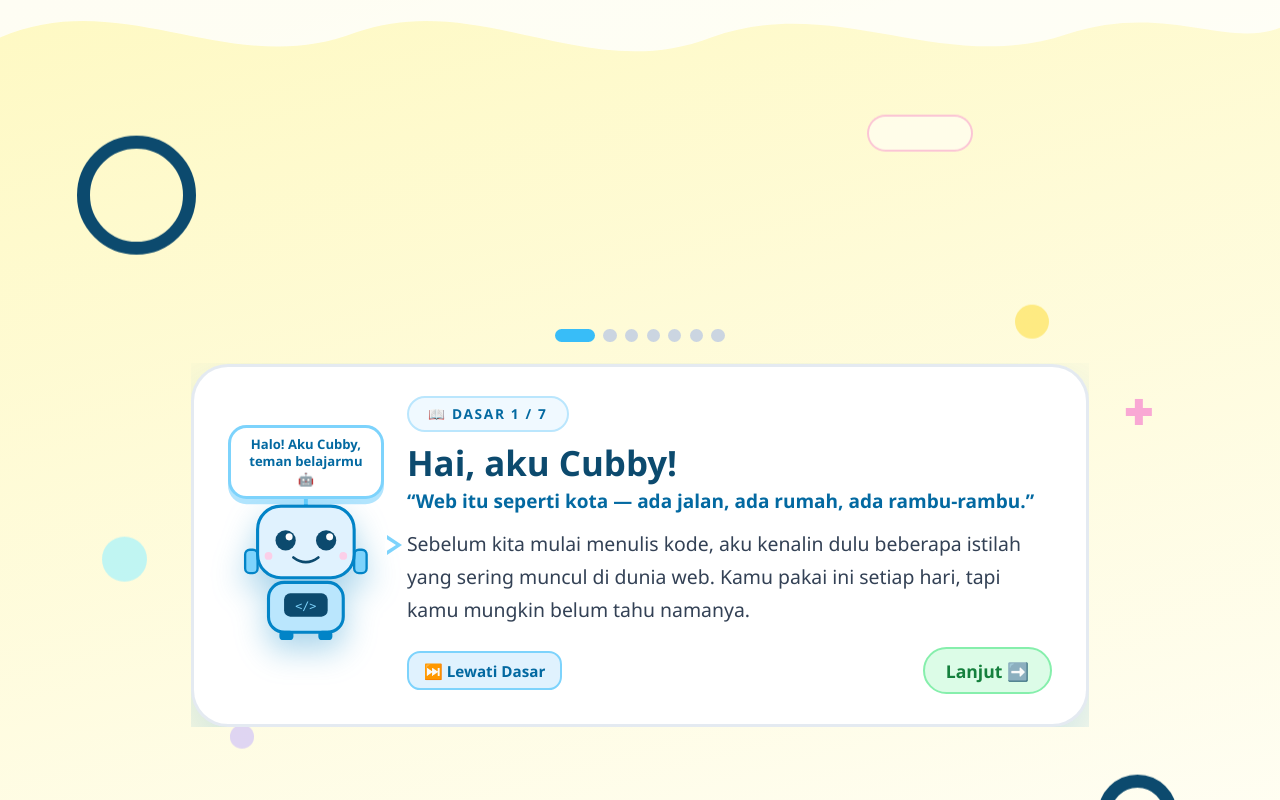
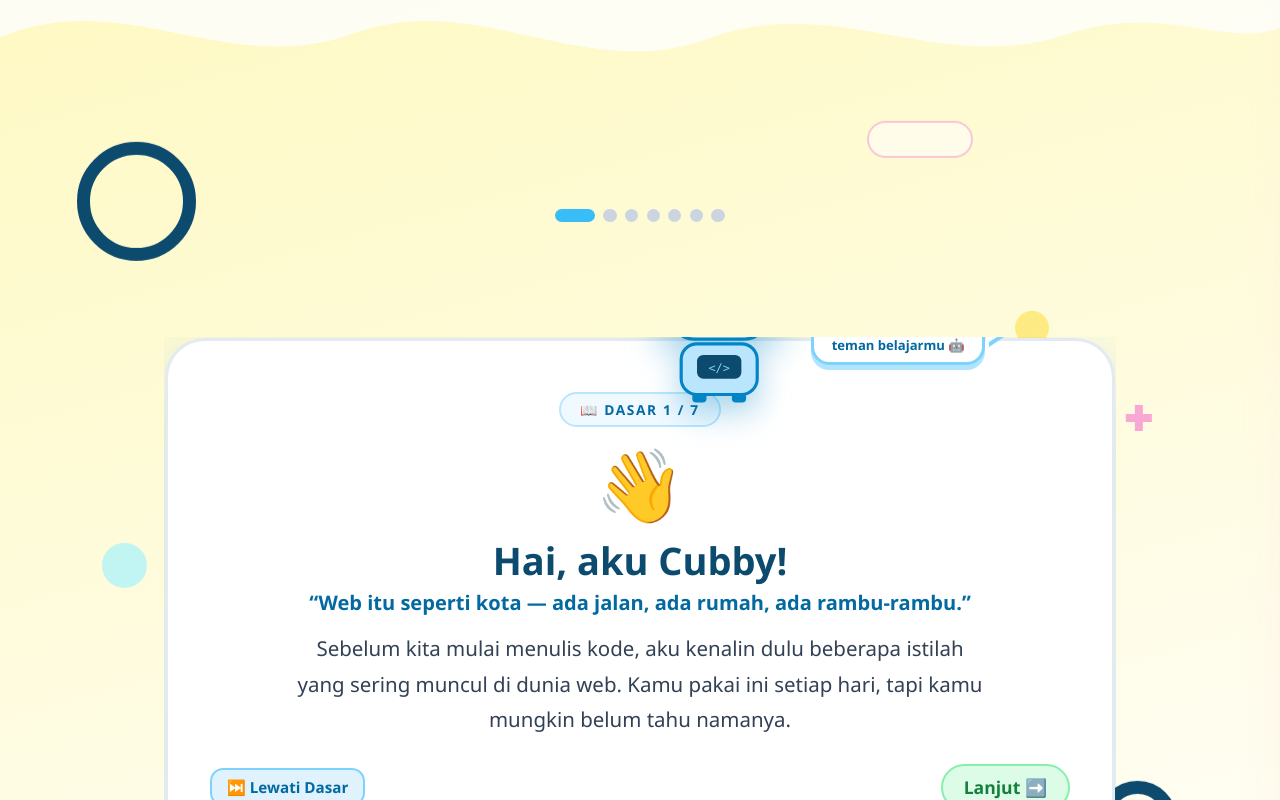
Before and after one commit to muhamadriziqmahardika4-bot/HTMLPedia, a React (Vite) app: page / in a window 1280 px wide. Both pictures are taken after a click on the button "🚀 MULAI — LANGSUNG GASS!". Shown: the top 800 px of the page. Built offline with nearby package versions, Linux system fonts and the light colour scheme.

Commit message:
feat: box onboarding diperbesar & ditengahkan, Cubby di luar di atas box, transisi candy splash->intro, tombol khusus Bab Dasar

```diff
--- a/src/App.jsx
+++ b/src/App.jsx
@@ -24,7 +24,11 @@ function Navbar() {
       <div className="nav-pills">
         <NavLink to="/" end onClick={playClick} className={({ isActive }) => `pill ${isActive ? "active" : ""}`}>Beranda</NavLink>
         <NavLink to="/tag" onClick={playClick} className={({ isActive }) => `pill ${isActive ? "active" : ""}`}>Tag</NavLink>
-        <NavLink to="/dasar" onClick={playClick} className={({ isActive }) => `pill ${isActive ? "active" : ""}`}>Dasar</NavLink>
+        <NavLink to="/dasar" onClick={playClick}
+          className="pill"
+          style={{ background: "linear-gradient(135deg,#fda4af,#f472b6)", border: "none", color: "#fff", boxShadow: "0 4px 0 #ec4899", fontWeight: 800 }}>
+          📚 Bab Dasar
+        </NavLink>
         <NavLink to="/kuis" onClick={playClick} className={({ isActive }) => `pill ${isActive ? "active" : ""}`}>Kuis</NavLink>
         <NavLink to="/sumber" onClick={playClick} className={({ isActive }) => `pill ${isActive ? "active" : ""}`}>📺 Sumber</NavLink>
         <NavLink to="/tentang" onClick={playClick} className={({ isActive }) => `pill ${isActive ? "active" : ""}`}>👨‍💻 Tentang</NavLink>
@@ -91,36 +95,56 @@ export default function App() {
     setTimeout(() => setStage("intro"), 1100);
   };
 
+  const babDasar = () => {
+    startBgm();
+    setStage("app");
+    setTimeout(() => navigate("/dasar"), 80);
+  };
+
   const introDone = (target) => {
     startBgm();           // musik belajar menyala begitu masuk aplikasi
     setStage("app");
     if (target === "dasar") setTimeout(() => navigate("/dasar"), 60);
   };
 
-  if (stage === "splash") {
-    return (
-      <div className="app splash-screen">
-        <FloatingShapes />
-        <Splash onStart={start} leaving={leaving} />
-      </div>
-    );
-  }
-
-  if (stage === "intro") {
-    return (
-      <div className="app" style={{ padding: 0, maxWidth: "none" }}>
-        <IntroBasics onDone={introDone} />
-      </div>
-    );
-  }
-
   return (
     <>
       <FloatingShapes />
-      <div className="app">
-        <Navbar />
-        <AnimatedRoutes />
-      </div>
+      <AnimatePresence mode="wait" initial={false}>
+      {stage === "splash" && (
+        <motion.div key="splash" exit={{ opacity: 0, clipPath: "inset(0 0 0 100%)", x: -140, scale: 0.92, filter: "blur(6px)", transition: { duration: 0.5, ease: [0.65, 0, 0.35, 1] } }}>
+          <div className="app splash-screen">
+            <FloatingShapes />
+            <Splash onStart={start} onBabDasar={babDasar} leaving={leaving} />
+          </div>
+        </motion.div>
+      )}
+
+      {stage === "intro" && (
+        <motion.div key="intro"
+          initial={{ opacity: 0, clipPath: "inset(0 100% 0 0)", x: 160, scale: 0.94 }}
+          animate={{ opacity: 1, clipPath: "inset(0 0% 0 0)", x: 0, scale: 1 }}
+          exit={{ opacity: 0, clipPath: "inset(0 0 0 100%)", x: -140, filter: "blur(6px)", transition: { duration: 0.45, ease: [0.65, 0, 0.35, 1] } }}
+          transition={{ type: "spring", stiffness: 210, damping: 26 }}
+          className="app" style={{ padding: 0, maxWidth: "none" }}
+        >
+          <CandySweep key="intro-sweep" />
+          <IntroBasics onDone={introDone} />
+        </motion.div>
+      )}
+
+      {stage === "app" && (
+        <motion.div key="app"
+          initial={{ opacity: 0, clipPath: "inset(0 100% 0 0)", x: 160, scale: 0.94 }}
+          animate={{ opacity: 1, clipPath: "inset(0 0% 0 0)", x: 0, scale: 1 }}
+          transition={{ type: "spring", stiffness: 210, damping: 26 }}
+          className="app app-root"
+        >
+          <Navbar />
+          <AnimatedRoutes />
+        </motion.div>
+      )}
+    </AnimatePresence>
     </>
   );
 }
--- a/src/pages/IntroBasics.jsx
+++ b/src/pages/IntroBasics.jsx
@@ -62,14 +62,7 @@ const SLIDES = [
   },
 ];
 
-const container = {
-  hidden: {},
-  show: { transition: { staggerChildren: 0.09, delayChildren: 0.05 } },
-};
-const item = {
-  hidden: { opacity: 0, y: 26, scale: 0.92, filter: "blur(6px)" },
-  show: { opacity: 1, y: 0, scale: 1, filter: "blur(0px)", transition: { type: "spring", stiffness: 260, damping: 22 } },
-};
+
 
 /* Dekorasi latar: bentuk-bentuk pastel melayang */
 const DECO = [
@@ -131,57 +124,70 @@ export default function IntroBasics({ onDone }) {
         {!isChoice ? (
           <motion.div
             key={step}
-            variants={container}
-            initial="hidden"
-            animate="show"
-            exit={{ opacity: 0, clipPath: "inset(0 0 0 100%)", x: -140, rotate: -2, transition: { type: "spring", stiffness: 240, damping: 28 } }}
-            style={{
-              position: "relative", zIndex: 2, maxWidth: 680, width: "100%", background: "#ffffff", borderRadius: 28,
-              border: "3px solid rgba(226,232,240,.9)", padding: "1.4rem 1.6rem", boxShadow: "0 22px 50px rgba(2,132,199,.22)",
-              clipPath: "inset(0 0% 0 0)", display: "flex", gap: "1.1rem", alignItems: "center", flexWrap: "wrap",
-            }}
+            initial={{ opacity: 0, clipPath: "inset(0 100% 0 0)", x: 150, rotate: 1.5 }}
+            animate={{ opacity: 1, clipPath: "inset(0 0% 0 0)", x: 0, rotate: 0 }}
+            exit={{ opacity: 0, clipPath: "inset(0 0 0 100%)", x: -130, rotate: -1.5 }}
+            transition={{ type: "spring", stiffness: 220, damping: 24 }}
+            style={{ position: "relative", width: "min(720px, 100%)", zIndex: 2, marginTop: "4.5rem" }}
           >
-            {/* Speech bubble + Cubby */}
-            <motion.div variants={item} style={{ position: "relative", flex: "0 0 auto", display: "flex", flexDirection: "column", alignItems: "center", gap: ".3rem" }}>
-              <div className="cubby-bubble" style={{ position: "static", transform: "none", width: 118, fontSize: ".62rem", marginBottom: "-.2rem" }}>{current.cubby}</div>
-              <Cubby size={118} />
+            {/* Cubby DI LUAR box, duduk di atasnya */}
+            <motion.div
+              initial={{ opacity: 0, y: -30, scale: 0.7 }}
+              animate={{ opacity: 1, y: 0, scale: 1 }}
+              transition={{ type: "spring", stiffness: 300, damping: 18, delay: 0.15 }}
+              style={{ position: "absolute", top: -64, left: "50%", transform: "translateX(-50%)", zIndex: 5, display: "flex", alignItems: "center", gap: ".6rem" }}
+            >
+              <Cubby size={120} />
+              <div className="cubby-bubble" style={{ position: "static", transform: "none", width: 132, fontSize: ".62rem" }}>{current.cubby}</div>
             </motion.div>
 
-            {/* Teks */}
-            <div style={{ flex: "1 1 260px", textAlign: "left" }}>
-              <motion.span variants={item} className="badge" style={{ display: "inline-block", background: "#f0f9ff", color: "#0369a1", border: "2px solid #bae6fd" }}>📖 DASAR {step + 1} / {SLIDES.length}</motion.span>
-              <motion.h1 variants={item} style={{ margin: ".35rem 0 .1rem", fontSize: "1.65rem", color: "#0c4a6e" }}>{current.title}</motion.h1>
-              <motion.p variants={item} style={{ color: "#0369a1", fontWeight: 800, margin: ".1rem 0 .6rem", fontSize: ".9rem" }}>“{current.analogi}”</motion.p>
-              <motion.p variants={item} style={{ color: "#334155", lineHeight: 1.7, margin: 0, fontSize: ".92rem" }}>{current.text}</motion.p>
+            {/* Box diperbesar & ditengahkan */}
+            <div style={{ background: "#ffffff", borderRadius: 30, border: "3px solid rgba(226,232,240,.9)", padding: "2.4rem 2rem 1.6rem", boxShadow: "0 26px 60px rgba(2,132,199,.25)", textAlign: "center" }}>
+              <span className="badge" style={{ display: "inline-block", background: "#f0f9ff", color: "#0369a1", border: "2px solid #bae6fd" }}>📖 DASAR {step + 1} / {SLIDES.length}</span>
+              <div style={{ fontSize: "3.4rem", margin: ".3rem 0 .1rem" }}>{current.emoji}</div>
+              <h1 style={{ margin: ".1rem 0 .1rem", fontSize: "1.8rem", color: "#0c4a6e" }}>{current.title}</h1>
+              <p style={{ color: "#0369a1", fontWeight: 800, margin: ".15rem 0 .7rem", fontSize: ".95rem" }}>“{current.analogi}”</p>
+              <p style={{ color: "#334155", lineHeight: 1.75, margin: "0 auto", fontSize: ".97rem", maxWidth: 520 }}>{current.text}</p>
 
-              <motion.div variants={item} style={{ display: "flex", justifyContent: "space-between", alignItems: "center", marginTop: "1rem", gap: ".5rem", flexWrap: "wrap" }}>
+              <div style={{ display: "flex", justifyContent: "space-between", alignItems: "center", marginTop: "1.2rem", gap: ".5rem", flexWrap: "wrap" }}>
                 <button className="btn" onClick={skipAll}>⏭️ Lewati Dasar</button>
                 <button className="done-btn" onClick={next}>{step === SLIDES.length - 1 ? "Selesai ➡️" : "Lanjut ➡️"}</button>
-              </motion.div>
+              </div>
             </div>
           </motion.div>
         ) : (
           <motion.div
             key="choice"
-            variants={container}
-            initial="hidden"
-            animate="show"
-            exit={{ opacity: 0, scale: 0.9, transition: { duration: 0.25 } }}
-            style={{ position: "relative", zIndex: 2, maxWidth: 620, width: "100%", background: "#fff", borderRadius: 28, border: "3px solid rgba(226,232,240,.9)", padding: "1.5rem 1.8rem", boxShadow: "0 22px 50px rgba(2,132,199,.25)", textAlign: "center" }}
+            initial={{ opacity: 0, clipPath: "inset(0 100% 0 0)", x: 150 }}
+            animate={{ opacity: 1, clipPath: "inset(0 0% 0 0)", x: 0 }}
+            exit={{ opacity: 0, scale: 0.92, transition: { duration: 0.25 } }}
+            transition={{ type: "spring", stiffness: 220, damping: 24 }}
+            style={{ position: "relative", width: "min(720px, 100%)", zIndex: 2, marginTop: "5rem" }}
           >
-            <motion.div variants={item} style={{ display: "flex", justifyContent: "center", marginBottom: ".2rem" }}><Cubby size={150} /></motion.div>
-            <motion.h1 variants={item} style={{ margin: ".2rem 0 .2rem", fontSize: "1.55rem", color: "#0c4a6e" }}>Kamu sudah paham dasarnya! 🎉</motion.h1>
-            <motion.p variants={item} style={{ color: "#64748b", margin: "0 0 1rem" }}>Domain, hosting, file, browser, editor, deploy — checklist kamu lengkap. Mau ke mana sekarang?</motion.p>
-            <motion.div variants={item} style={{ display: "flex", gap: ".7rem", justifyContent: "center", flexWrap: "wrap", marginBottom: ".6rem" }}>
-              <button className="done-btn" onClick={() => { celebrate(); onDone("home"); }}>🏠 Ke Beranda</button>
-              <button className="pill active" onClick={() => { celebrate(); onDone("dasar"); }}>📚 Pelajari Bab Dasar</button>
+            {/* Cubby duduk di atas box pilihan */}
+            <motion.div
+              initial={{ opacity: 0, y: -40, scale: 0.6, rotate: -6 }}
+              animate={{ opacity: 1, y: 0, scale: 1, rotate: 0 }}
+              transition={{ type: "spring", stiffness: 280, damping: 16, delay: 0.15 }}
+              style={{ position: "absolute", top: -72, left: "50%", transform: "translateX(-50%)", zIndex: 5 }}
+            >
+              <Cubby size={140} />
             </motion.div>
-            <motion.div variants={item} style={{ display: "flex", gap: ".4rem", justifyContent: "center", flexWrap: "wrap" }}>
-              {["🏷️ Domain", "🏠 Hosting", "📁 File", "🌍 Browser", "✏️ Editor", "🚀 Deploy"].map((t) => (
-                <span key={t} style={{ fontSize: ".65rem", background: "#e0f2fe", color: "#0369a1", borderRadius: 99, padding: ".25rem .6rem", fontWeight: 800 }}>✓ {t}</span>
-              ))}
-            </motion.div>
-            <motion.p variants={item} style={{ fontSize: ".68rem", color: "#94a3b8", marginTop: ".8rem" }}>Bab dasar bisa dibuka kapan pun lewat menu “Dasar”.</motion.p>
+
+            <div style={{ background: "#fff", borderRadius: 30, border: "3px solid rgba(226,232,240,.9)", padding: "2.5rem 2rem 1.6rem", boxShadow: "0 26px 60px rgba(2,132,199,.28)", textAlign: "center" }}>
+              <h1 style={{ margin: ".2rem 0 .2rem", fontSize: "1.6rem", color: "#0c4a6e" }}>Kamu sudah paham dasarnya! 🎉</h1>
+              <p style={{ color: "#64748b", margin: "0 0 .9rem" }}>Domain, hosting, file, browser, editor, deploy — checklist kamu lengkap. Mau ke mana sekarang?</p>
+              <div style={{ display: "flex", gap: ".7rem", justifyContent: "center", flexWrap: "wrap", marginBottom: ".7rem" }}>
+                <button className="done-btn" style={{ fontSize: "1.05rem", padding: ".8rem 1.5rem" }} onClick={() => { celebrate(); onDone("home"); }}>🏠 Ke Beranda</button>
+                <button className="pill active" style={{ fontSize: "1.05rem", padding: ".8rem 1.5rem", textDecoration: "none" }} onClick={() => { celebrate(); onDone("dasar"); }}>📚 Pelajari Bab Dasar</button>
+              </div>
+              <div style={{ display: "flex", gap: ".4rem", justifyContent: "center", flexWrap: "wrap" }}>
+                {["🏷️ Domain", "🏠 Hosting", "📁 File", "🌍 Browser", "✏️ Editor", "🚀 Deploy"].map((t) => (
+                  <span key={t} style={{ fontSize: ".65rem", background: "#e0f2fe", color: "#0369a1", borderRadius: 99, padding: ".28rem .65rem", fontWeight: 800 }}>✓ {t}</span>
+                ))}
+              </div>
+              <p style={{ fontSize: ".68rem", color: "#94a3b8", marginTop: ".8rem" }}>Bab dasar bisa dibuka kapan pun lewat menu “Dasar”.</p>
+            </div>
           </motion.div>
         )}
       </AnimatePresence>
--- a/src/pages/Splash.jsx
+++ b/src/pages/Splash.jsx
@@ -58,7 +58,7 @@ function CubbyBubble() {
   return <div className="cubby-bubble" style={{ opacity: visible ? 1 : 0 }}>{CUBBY_PHRASES[idx]}</div>;
 }
 
-export default function Splash({ onStart, leaving }) {
+export default function Splash({ onStart, onBabDasar, leaving }) {
   return (
     <div className={`splash-screen ${leaving ? "leaving" : ""}`}>
       {/* Awan di LUAR box: membingkai box di 4 sudut */}
@@ -111,10 +111,16 @@ export default function Splash({ onStart, leaving }) {
                 <p style={{ color: "#0369a1", fontWeight: 700, margin: 0 }}>Ensiklopedia Interaktif Tag HTML</p>
               </div>
             </div>
-            <button className="done-btn piece" onClick={onStart}
-              style={{ animationDelay: ".15s", fontSize: "1.1rem", padding: ".85rem 2.3rem", marginTop: "1.1rem", background: "linear-gradient(135deg,#38bdf8,#818cf8)", border: "none", color: "#fff", boxShadow: "0 6px 0 #0ea5e9", borderRadius: 999, cursor: "pointer" }}>
-              🚀 MULAI — LANGSUNG GASS!
-            </button>
+            <div style={{ display: "flex", gap: ".7rem", justifyContent: "center", flexWrap: "wrap", marginTop: "1.1rem" }}>
+              <button className="done-btn piece" onClick={onStart}
+                style={{ animationDelay: ".15s", fontSize: "1.1rem", padding: ".85rem 2.3rem", background: "linear-gradient(135deg,#38bdf8,#818cf8)", border: "none", color: "#fff", boxShadow: "0 6px 0 #0ea5e9", borderRadius: 999, cursor: "pointer" }}>
+                🚀 MULAI — LANGSUNG GASS!
+              </button>
+              <button className="done-btn piece" onClick={onBabDasar}
+                style={{ animationDelay: ".22s", fontSize: "1rem", padding: ".85rem 1.6rem", background: "#fff", border: "3px solid #fda4af", color: "#be185d", boxShadow: "0 6px 0 #fecdd3", borderRadius: 999, cursor: "pointer" }}>
+                📚 BAB DASAR
+              </button>
+            </div>
             <div className="piece" style={{ animationDelay: ".28s", display: "flex", gap: ".5rem", justifyContent: "center", flexWrap: "wrap", marginTop: ".9rem" }}>
               <span className="chip">🏷️ 100+ Tag</span>
               <span className="chip css">🎮 Kuis Greget &amp; Gacor</span>
```
